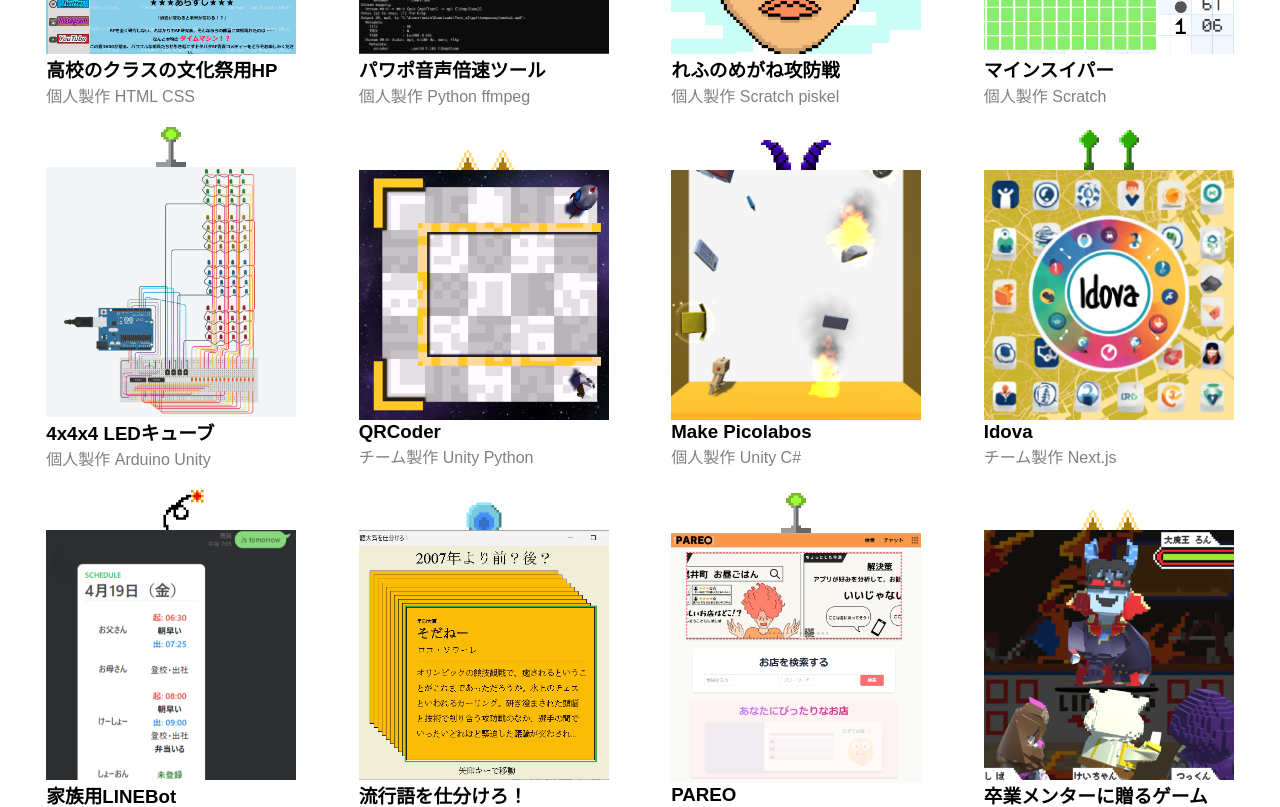
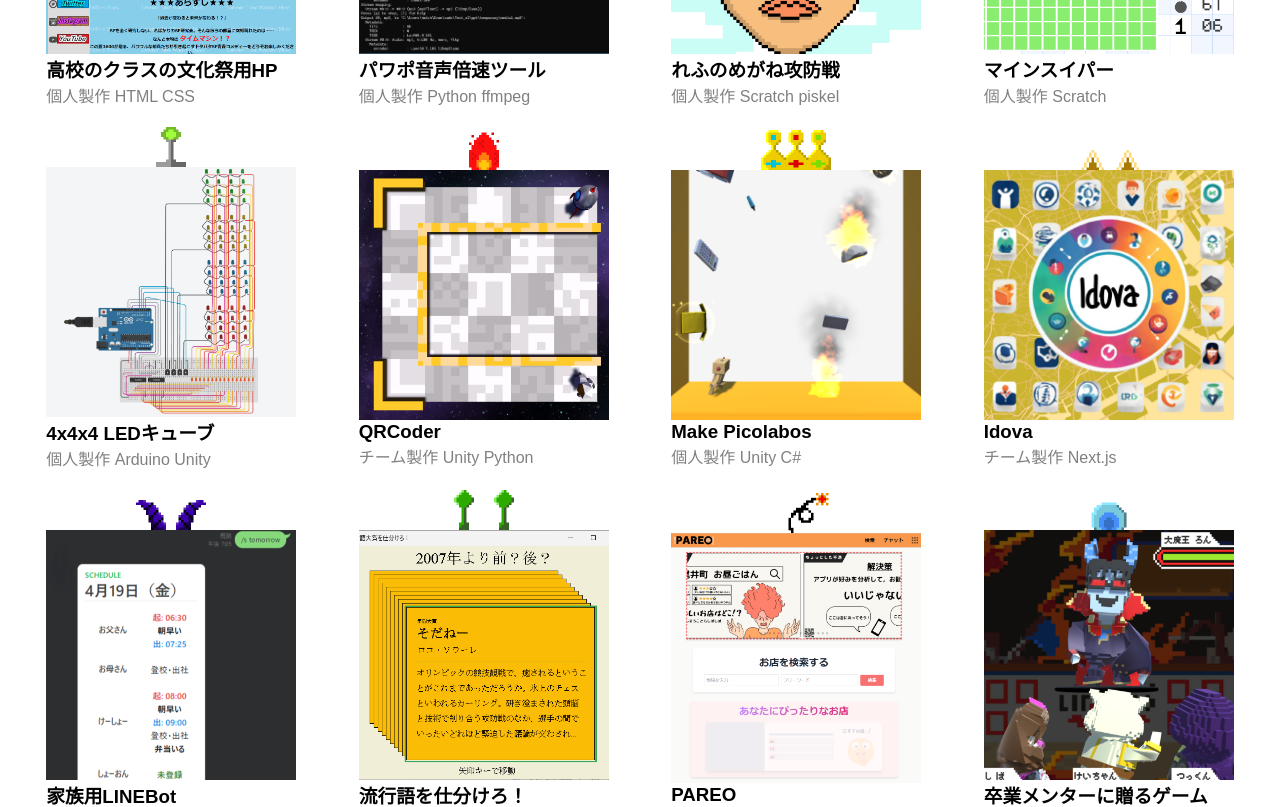
Before and after one commit to N-Keisho/my-portfolio, a Next.js app: page / in a window 1280 px wide. Shown: the part 2140-2947 px from the top of the page. Built offline with nearby package versions, Linux system fonts and the light colour scheme; a web font is replaced by a local one.

Commit message:
style: Add Ears

```diff
--- a/app/component/top/Works/WorkCard/WorkCard.tsx
+++ b/app/component/top/Works/WorkCard/WorkCard.tsx
@@ -3,7 +3,7 @@ import Image from "next/image";
 import styles from "./WorkCard.module.css";
 import Link from "next/link";
 
-const ears_length = 6;
+const ears_length = 8;
 const WorkCard = ({ work }: { work: Work }) => {
   const ears = `/piskel/ears/ears_${work.id%ears_length}.png`;
   return (
--- a/app/work/[slug]/page.tsx
+++ b/app/work/[slug]/page.tsx
@@ -7,7 +7,7 @@ import IndexButton from "@/app/component/work/IndexButton/IndexButton";
 import Link from "next/link";
 
 const url = "https://n-keisho.com";
-const ears_length = 6;
+const ears_length = 8;
 export function generateMetadata({ params }: { params: { slug: string } }) {
   const work = WorksData.find((work) => work.id.toString() === params.slug);
   if (!work)
```
Also changed, not shown: public/piskel/ears/ears_6.png (added), public/piskel/ears/ears_7.png (added).
